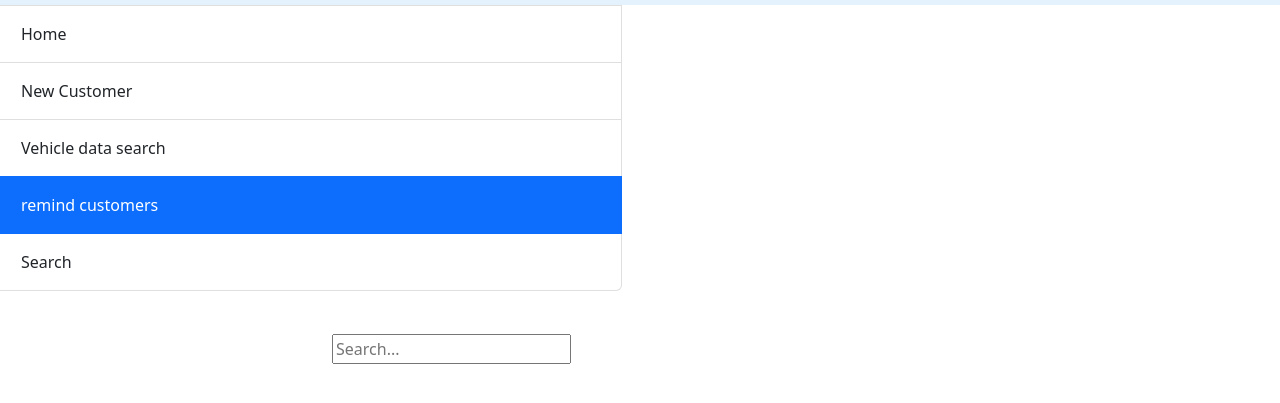
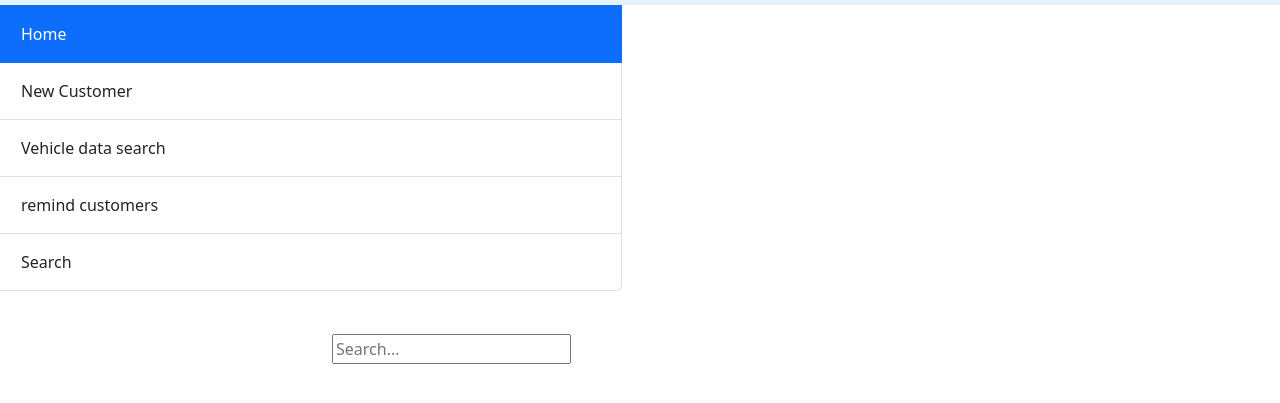
Before and after one commit to creatorcue/Pollution-test, a plain HTML site: page index.html in a window 1280 px wide. Shown: the part 51-454 px from the top of the page. Drawn offline with nearby package versions, Linux system fonts and the light colour scheme; files that its build step writes are made by us from their sources.

Commit message:
Update index.html

```diff
--- a/index.html
+++ b/index.html
@@ -23,12 +23,12 @@
     <div>
         <div class="row">
             <div class="col list-group w-25">
-                <a href="index.html" class="list-group-item list-group-item-action" aria-current="true">
+                <a href="index.html" class="list-group-item list-group-item-action active" aria-current="true">
                     Home
                 </a>
                 <a href="customer.html" class="list-group-item list-group-item-action "> New Customer</a>
                 <a href="vehicle.html" class="list-group-item list-group-item-action">Vehicle data search</a>
-                <a href="remind.html" class="list-group-item list-group-item-action active">remind customers</a>
+                <a href="remind.html" class="list-group-item list-group-item-action">remind customers</a>
                 <a class="list-group-item list-group-item-action ">Search</a>
             </div>
             <div class="col-6 position-absolute top-50 start-50 translate-middle">
```
